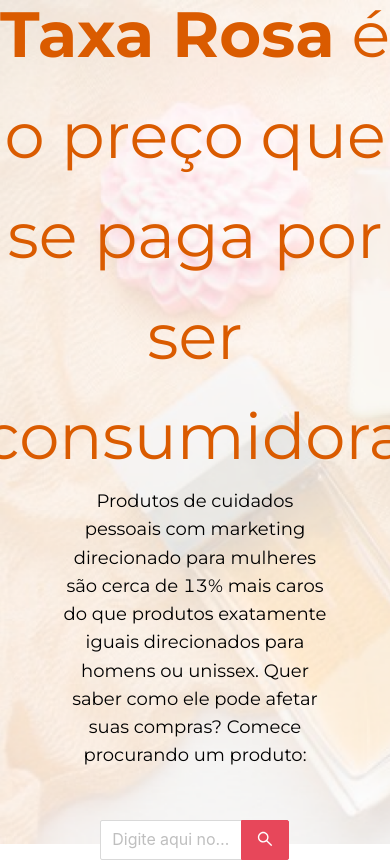
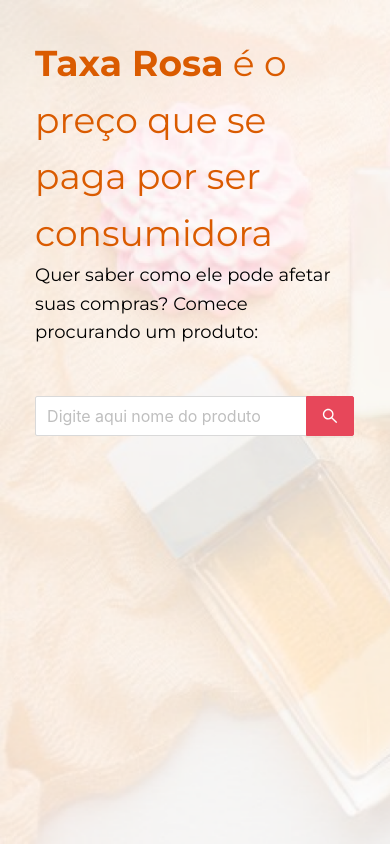
Before and after one commit to sofiadinizms/HackGrrrl, a React (Create React App) app in the folder client/: page / in a window 390 px wide. Built offline with nearby package versions, Linux system fonts and the light colour scheme.

Commit message:
feat(feat/initial-config): Adjusted the Search Page to make it responsive

```diff
--- a/client/src/components/SearchPage/SearchPage.jsx
+++ b/client/src/components/SearchPage/SearchPage.jsx
@@ -17,8 +17,9 @@ function SearchPage(){
     <Container img={Background}>
       <Content>
         <Title><b>Taxa Rosa</b> é o preço que se paga por ser consumidora</Title>
-        <Description>Produtos de cuidados pessoais com marketing direcionado para mulheres são cerca de 13% mais caros do que produtos exatamente iguais direcionados para homens ou unissex.
+        <Description id='big'>Produtos de cuidados pessoais com marketing direcionado para mulheres são cerca de 13% mais caros do que produtos exatamente iguais direcionados para homens ou unissex.
         Quer saber como ele pode afetar suas compras? Comece procurando um produto:</Description>
+        <Description id='short'>Quer saber como ele pode afetar suas compras? Comece procurando um produto:</Description>
         <Space id='search'>
           <Search placeholder="Digite aqui nome do produto" size='large' onSearch={onSearch} enterButton id='input'/>
         </Space>
--- a/client/src/components/SearchPage/Styles.js
+++ b/client/src/components/SearchPage/Styles.js
@@ -30,6 +30,10 @@ export const Container = styled.section`
     }
   }
 
+  @media (max-width: 768px){
+   flex-flow: row wrap;
+   align-content: flex-start;
+  }
 
 `
 export const Content = styled.div`
@@ -41,11 +45,39 @@ export const Content = styled.div`
 
   #search{
     width: 54%;
+    color: ${Theme.colors.orange};
   }
     .ant-space-item{
       width: 100%;
     }
 
+  #short{
+    display: none;
+  }
+
+  #big{
+    display: inline;
+  }
+
+  #input{
+    color: ${Theme.colors.orange};
+  }
+
+  @media (max-width: 768px){
+    width: 82%;
+    margin-top: 35px;
+
+    #search{
+      width: 100%;
+    }
+    #short{
+      display: inline;
+    }
+
+    #big{
+      display: none;
+    }
+  }
 `
 
 export const Title = styled.h1`
@@ -55,6 +87,11 @@ export const Title = styled.h1`
   font-weight: 400;
   text-align: center;
   margin-bottom: 0;
+
+  @media (max-width: 768px){
+    font-size: 36px;
+    text-align: left;
+  }
 `
 
 export const Description = styled.p`
@@ -65,4 +102,9 @@ export const Description = styled.p`
   text-align: center;
   margin-bottom: 50px;
   width: 75%;
+
+  @media (max-width: 768px){
+    text-align: left;
+    width: 100%;
+  }
 `
```
